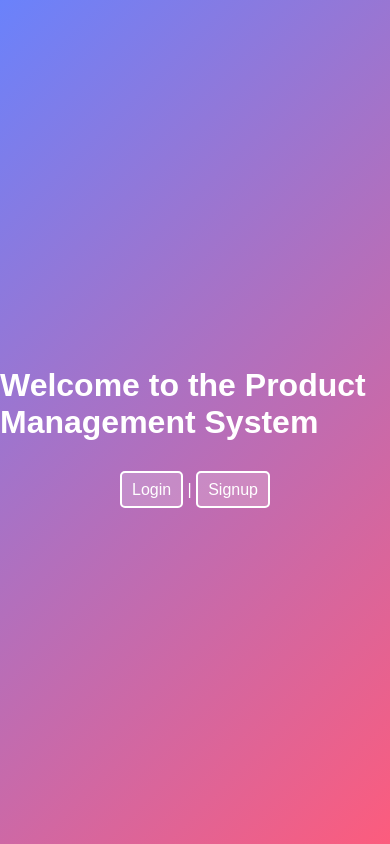
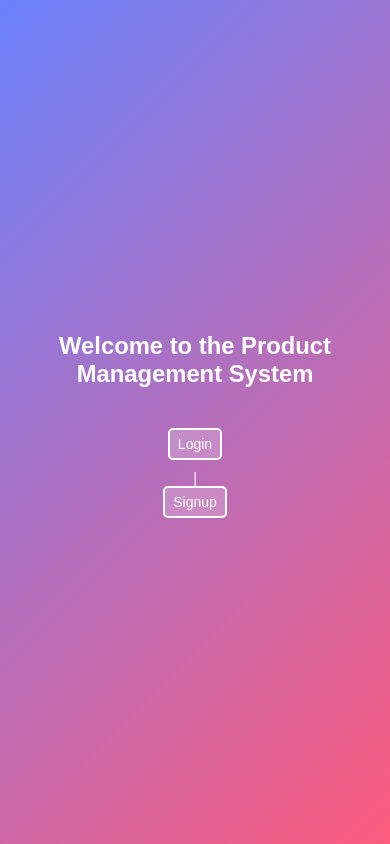
Before and after one commit to ozXoz/Tersano_Coding_Challenge, a React (Create React App) app in the folder frontend/: page / in a window 390 px wide. Built offline with nearby package versions, Linux system fonts and the light colour scheme.

Commit message:
update responsive design

```diff
--- a/frontend/src/css/HomePage.css
+++ b/frontend/src/css/HomePage.css
@@ -4,38 +4,57 @@
   flex-direction: column;
   align-items: center;
   justify-content: center;
-  height: 100vh;
-  background: linear-gradient(135deg, #6a82fb, #fc5c7d); /* Updated gradient from deep blue to vibrant pink */
-  color: #fff;  /* Changed text color to white for better contrast */
+  min-height: 100vh;
+  background: linear-gradient(135deg, #6a82fb, #fc5c7d);
+  color: #fff;
   font-family: 'Arial', sans-serif;
+  padding: 20px;
+  box-sizing: border-box;
 }
 
 .home-container h1 {
   margin-bottom: 20px;
-  color: #ffffff; /* Ensure heading stands out against the gradient */
+  text-align: center;
+  font-size: calc(24px + 2vw); /* Responsive font size */
 }
 
 .links {
+  display: flex;
+  flex-direction: column;
+  align-items: center;
   font-size: 18px;
   margin-top: 20px;
+  width: 100%;
 }
 
 .link {
   text-decoration: none;
   padding: 10px 15px;
-  color: #ffffff;  /* Adjusted for better visibility on darker backgrounds */
-  background-color: rgba(255, 255, 255, 0.2); /* Semi-transparent white for a softer appearance */
-  border: 2px solid #ffffff; /* White border for consistency */
+  color: #ffffff;
+  background-color: rgba(255, 255, 255, 0.2);
+  border: 2px solid #ffffff;
   border-radius: 5px;
   transition: all 0.3s ease-in-out;
+  margin-bottom: 10px;
+  text-align: center;
+  width: fit-content;
 }
 
 .link:hover {
-  color: #6a82fb; /* Hover color changes to deep blue to match the gradient start */
-  background-color: #ffffff; /* Full white background on hover */
+  color: #6a82fb;
+  background-color: #ffffff;
 }
 
 @media (max-width: 768px) {
+  .home-container {
+    padding: 10px;
+    flex-direction: column;
+  }
+
+  .home-container h1 {
+    font-size: calc(18px + 2vw); /* Smaller font size for smaller devices */
+  }
+
   .links {
     font-size: 16px;
   }
@@ -44,3 +63,21 @@
     padding: 8px 10px;
   }
 }
+
+@media (max-width: 480px) {
+  .home-container {
+    padding: 5px;
+  }
+
+  .home-container h1 {
+    font-size: calc(16px + 2vw);
+  }
+
+  .links {
+    font-size: 14px; /* Further reduce font size for very small screens */
+  }
+
+  .link {
+    padding: 6px 8px;
+  }
+}
```
Also changed, not shown: 1 other file (tests, documents, lock files or other folders).
